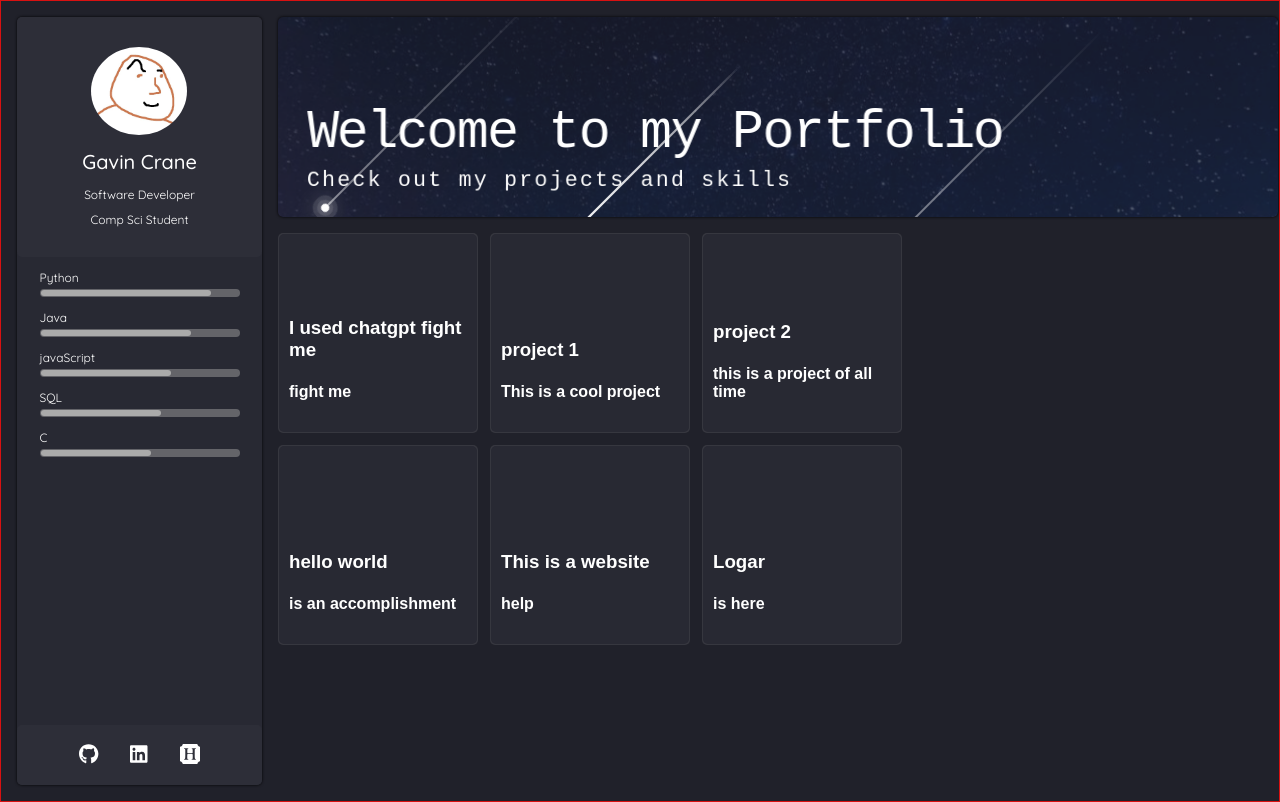
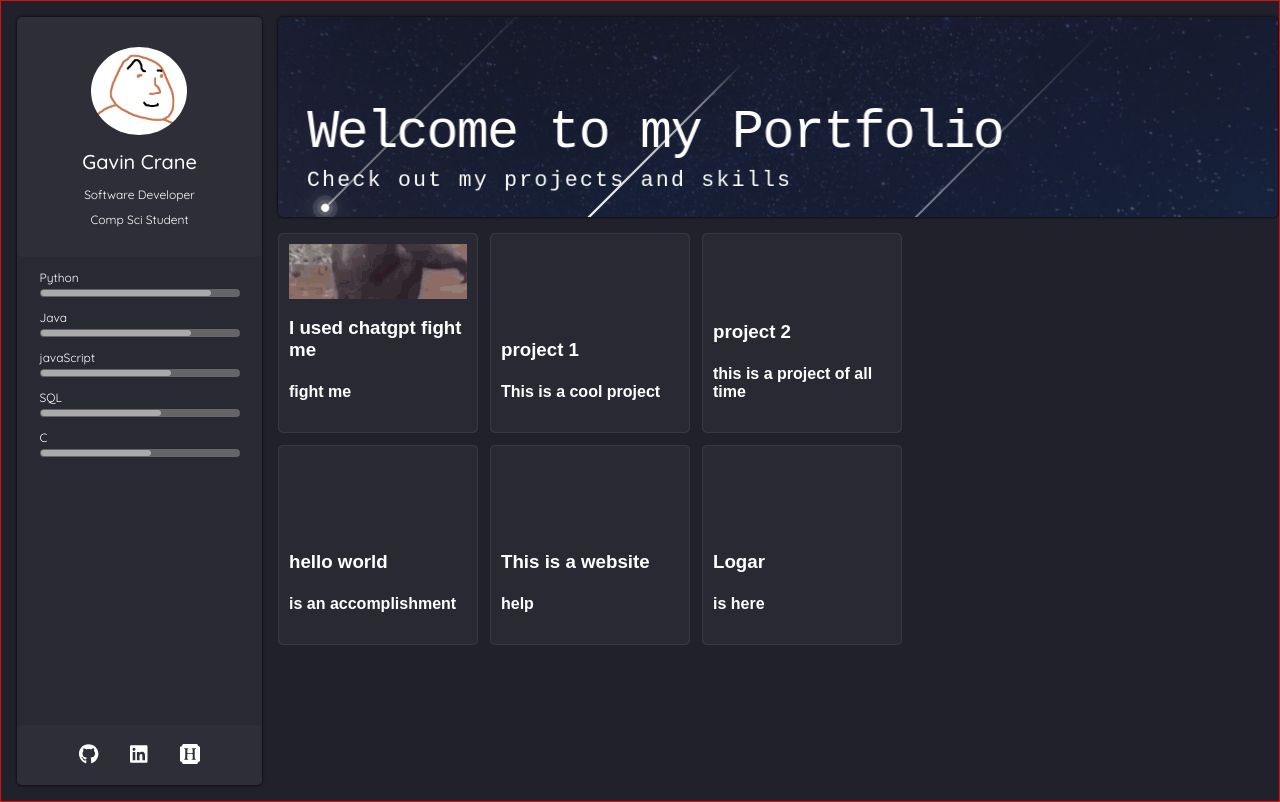
Before and after one commit to gavin-crane/portfolio-page, a React (Create React App) app in the folder portfolio-site/: page / in a window 1280 px wide. Built offline with nearby package versions, Linux system fonts and the light colour scheme.

Commit message:
added monki flip

```diff
--- a/portfolio-site/src/components/projectCard/projectCard.css
+++ b/portfolio-site/src/components/projectCard/projectCard.css
@@ -24,7 +24,7 @@
     max-width: 700px;
     gap: 12px;
     margin-top: 1rem;
-    /* overflow: hidden; */
+    overflow: hidden;
 }
 
 
@@ -121,9 +121,9 @@
 .card-image {
   align-items: center;
   display: flex;
-  height: 140px;
+  height: 180px;
   justify-content: center;
-  /* overflow: hidden; */
+  overflow: hidden;
 }
 
 .card-image > i {
--- a/portfolio-site/src/components/projectCard/projectCard.js
+++ b/portfolio-site/src/components/projectCard/projectCard.js
@@ -1,5 +1,7 @@
 import React, { useEffect } from 'react';
 import './projectCard.css';
+
+import monki from './tenor_1.gif';
 
 
 
@@ -24,6 +26,7 @@ export default function ProjectCard() {
         <div class="card">
             <div class="card-content">
             <div class="card-image">
+                <img src={monki}/>
                 <i class="fa-duotone fa-apartment"></i>
             </div>
             <div class="card-info-wrapper">
```
Also changed, not shown: portfolio-site/src/components/projectCard/tenor_1.gif (added).
